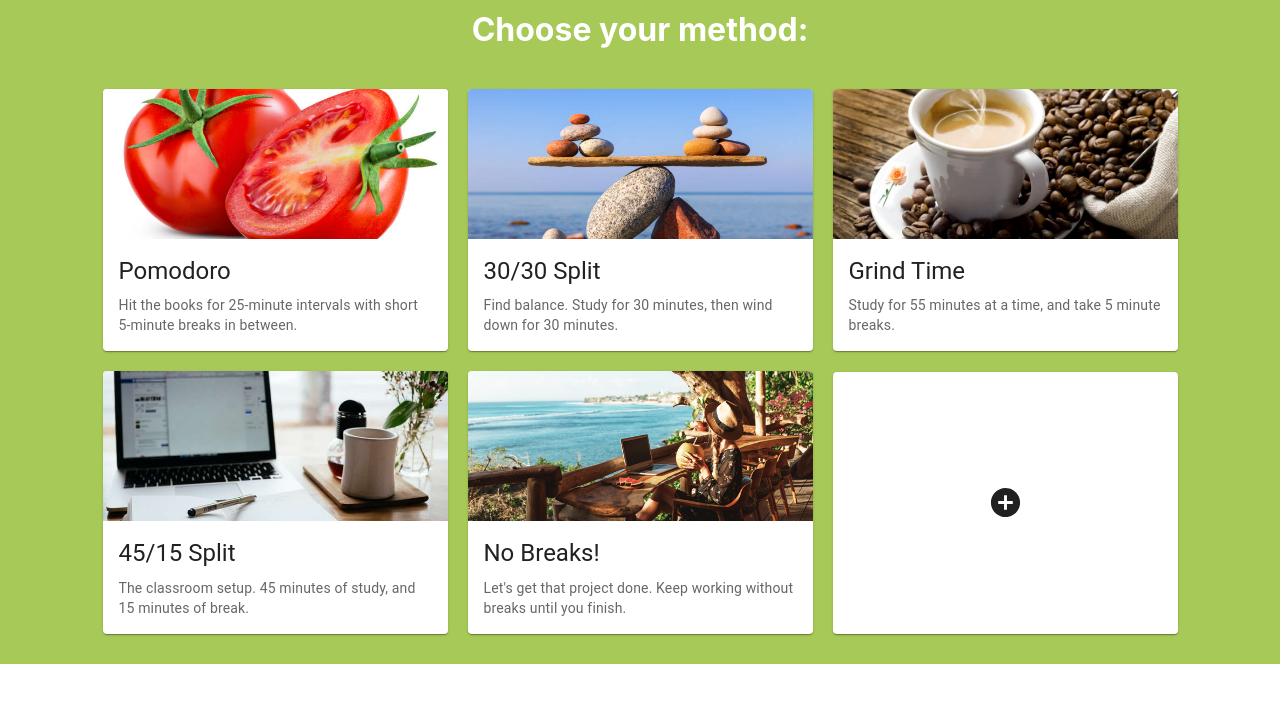
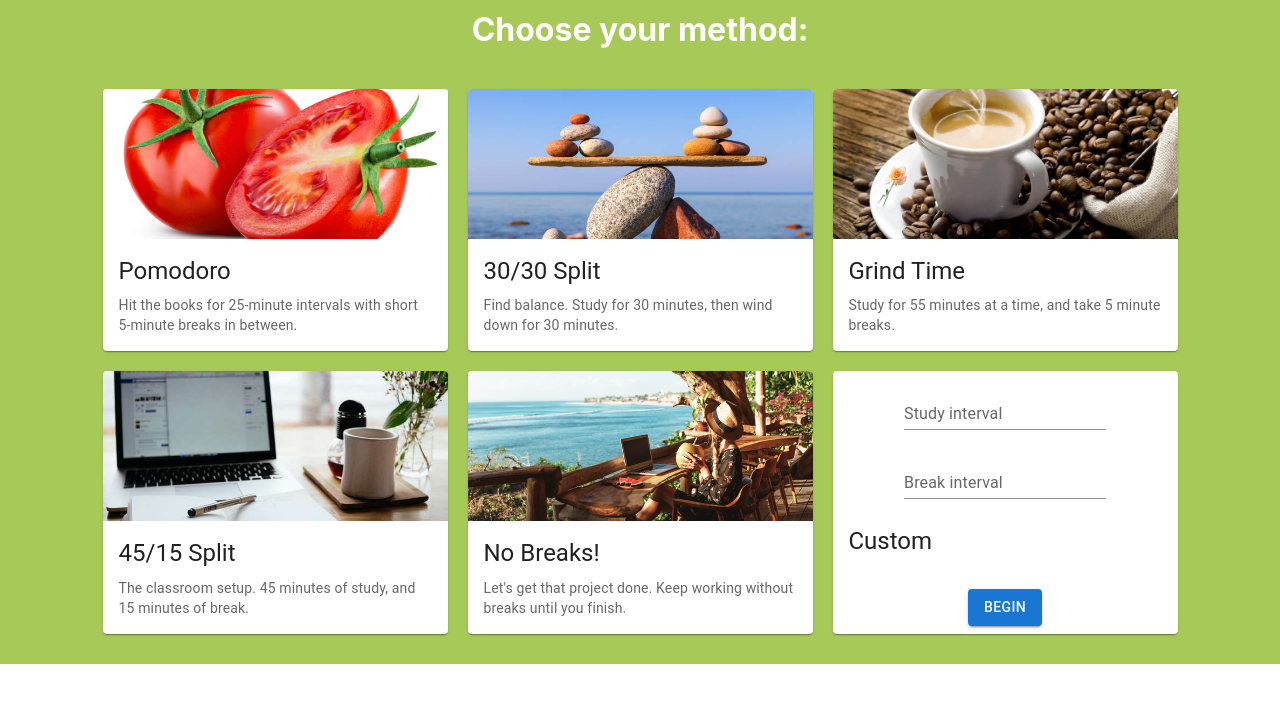
Before and after one commit to AnooshkhaShetty/Pomododo, a React (Create React App) app in the folder pomododo/: page /selectmethod in a window 1280 px wide. Shown: the top 702 px of the page. Built offline with nearby package versions, Linux system fonts and the light colour scheme.

Commit message:
added custom study intervals

```diff
--- a/pomododo/src/pages/HomePage.js
+++ b/pomododo/src/pages/HomePage.js
@@ -4,9 +4,13 @@ import CardContent from '@mui/material/CardContent';
 import CardMedia from '@mui/material/CardMedia';
 import Typography from '@mui/material/Typography';
 import { CardActionArea } from '@mui/material';
-import AddCircleIcon from '@mui/icons-material/AddCircle';
+import Box from '@mui/material/Box';
+import TextField from '@mui/material/TextField';
+import Button from '@mui/material/Button';
+import CardActions from '@mui/material/CardActions';
+import { BrowserRouter as Router, Route, Link } from "react-router-dom";
+import {useState} from 'react';
 
-import { BrowserRouter as Router, Route, Link } from "react-router-dom";
 
 const gridStyles = {
   display: 'grid',
@@ -19,6 +23,16 @@ const gridStyles = {
 };
 
 export default function ActionAreaCard() {
+  const [customStudy, setMessage] = useState('');
+  const [customBreak, setMessage1] = useState('');
+
+  const handleStudyChange = event => {
+    setMessage(event.target.value);
+  }
+  const handleBreakChange = event => {
+    setMessage1(event.target.value);
+  }
+
   return (
     <div>
       <div style={{ display: 'flex', flexDirection: 'column', alignItems: 'center', justifyContent: 'center', backgroundColor: '#a7c957', color: '#fff' }}>
@@ -122,13 +136,30 @@ export default function ActionAreaCard() {
         </CardActionArea>
       </Card>
 
-      <Card sx={{ maxWidth: 345 }}>
-        <CardActionArea>
-          <CardContent sx={{display: 'flex', justifyContent: 'center', alignItems: 'center', height: 230}}>
-            <AddCircleIcon fontSize="large"/>
-          </CardContent>
-        </CardActionArea>
-      </Card>
+    <Card sx={{ maxWidth: 345 }}>
+      <Box
+        component="form"
+        sx={{
+          display: 'flex',
+          flexDirection: 'column',
+          alignItems: 'center',
+          '& > :not(style)': { m: 1.3, width: '20ch' },
+        }}
+        noValidate
+        autoComplete="off"
+      >
+        <TextField id="outlined-basic" label="Study interval" variant="standard" onChange={handleStudyChange} value={customStudy}/>
+        <TextField id="filled-basic" label="Break interval" variant="standard" onChange={handleBreakChange} value={customBreak}/>
+      </Box>
+      <CardContent>
+        <Typography gutterBottom variant="h5" component="div">
+          Custom
+        </Typography>
+      </CardContent>
+      <CardActions sx={{ justifyContent: 'center' }}>
+        <Button variant="contained" component={Link} to="/timetofocus" state={{ studyTime: customStudy, breakTime: customBreak }}>Begin</Button>
+      </CardActions>
+    </Card>
 
 
     </div>
```
